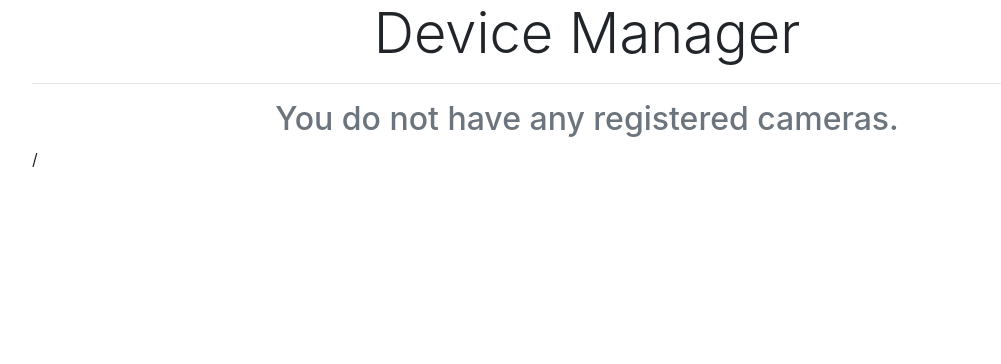
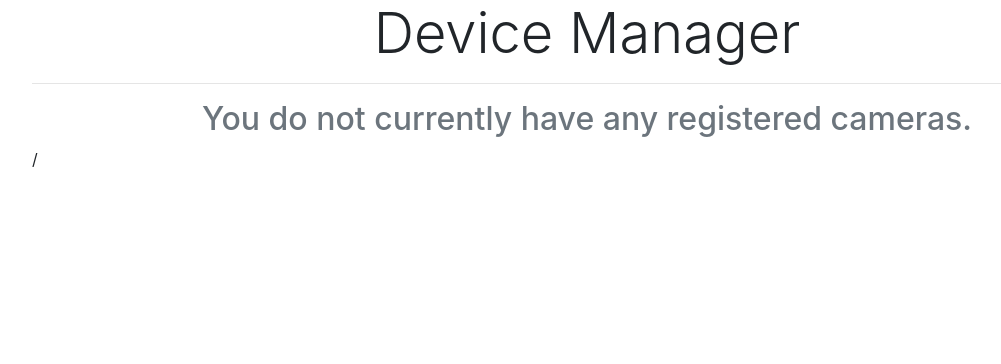
Before and after one commit to DylanGore/Iris, a Django app: page /devices/manage/ in a window 1280 px wide. Shown: the part 56-420 px from the top of the page, without its empty margins (53-1054 px from the left). Run offline with Django 3.2, Linux system fonts and the light colour scheme; the visitor is signed in with stand-in values (Sample User, id 1); data that the repository does not hold is empty; some libraries are stand-ins or nearby versions.

Commit message:
Added missing code to templates

```diff
--- a/src/web/devices/templates/devices/manage_devices.html
+++ b/src/web/devices/templates/devices/manage_devices.html
@@ -1,4 +1,4 @@
-{% extends 'devices/../../../users/templates/users/unauthenticated.html' %}
+{% extends 'devices/base.html' %}
 
 {% block title %}Iris | All Devices{% endblock %}
 
@@ -15,7 +15,7 @@
                 {% if not all_cameras.count == 0 %}
                     <h2 class="text-muted animated fadeIn">Cameras</h2>
                 {% else %}
-                    <h2 class="text-muted text-center animated fadeIn">You do not have any registered cameras.</h2>
+                    <h2 class="text-muted text-center animated fadeIn">You do not currently have any registered cameras.</h2>
                 /{% endif %}
                 <div class="card-group">
                     {% for camera in all_cameras %}
--- a/src/web/devices/templates/devices/monitor_devices.html
+++ b/src/web/devices/templates/devices/monitor_devices.html
@@ -15,7 +15,7 @@
                 {% if not all_cameras.count == 0 %}
                     <h2 class="text-muted animated fadeIn">Cameras</h2>
                 {% else %}
-                    <h2 class="text-muted text-center animated fadeIn">You do not have any registered cameras.</h2>
+                    <h2 class="text-muted text-center animated fadeIn">You do not currently have any registered cameras.</h2>
                 /{% endif %}
                 <div class="card-group">
                     {% for camera in all_cameras %}
```
